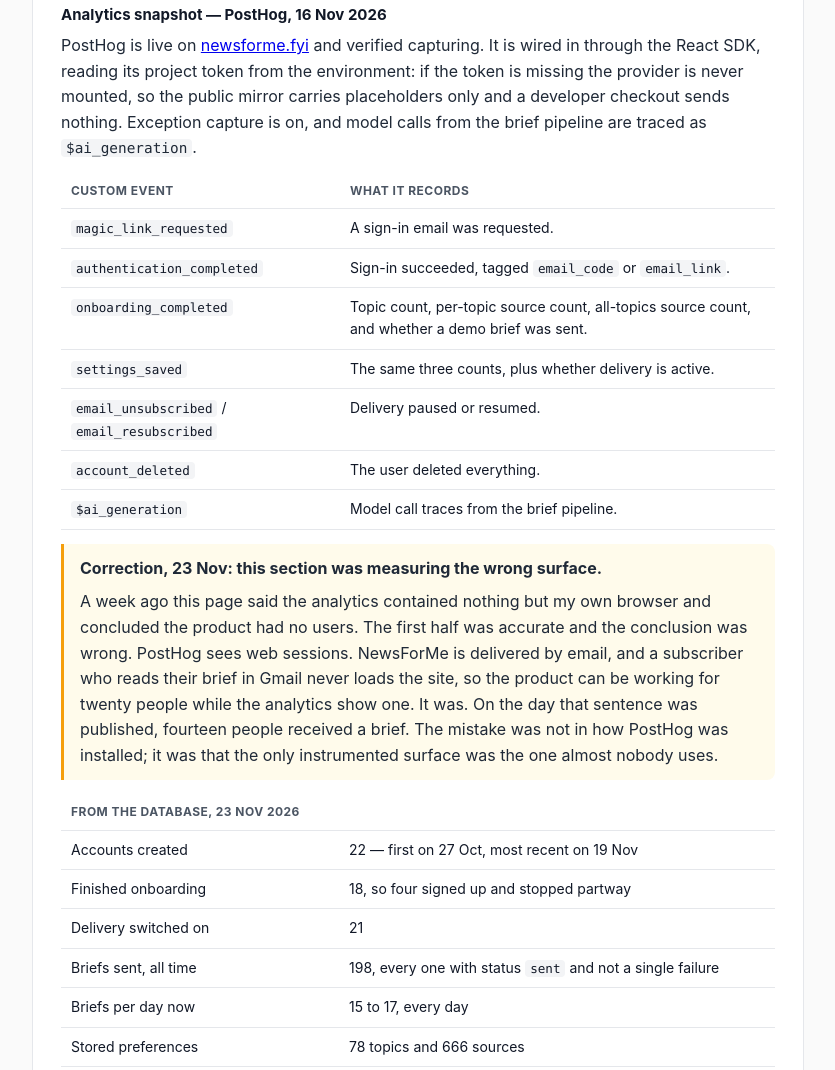
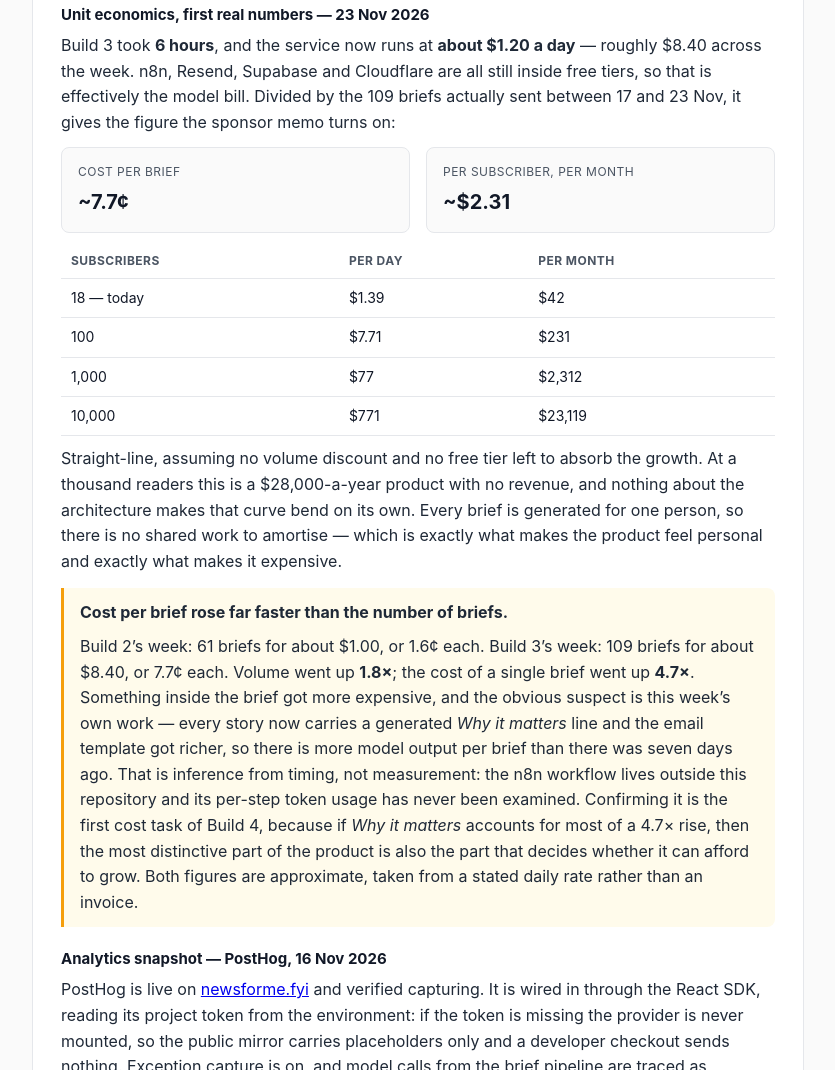
Before and after one commit to building-with-ai-f26/pm4053-NewsForMe, a plain HTML site: page docs/index.html in a window 1280 px wide. Shown: the part 6883-7953 px from the top of the page, without its empty margins (222-1057 px from the left). Drawn offline with Linux system fonts and the light colour scheme.

Commit message:
PRD: unit economics, the number the sponsor memo turns on
Build 3 took 6 hours and the service runs at about $1.20 a day.
Divided by the 109 briefs actually sent between 17 and 23 Nov, that is
7.7 cents a brief and about $2.31 per subscriber per month. Section 6
now carries that, with a straight-line table out to 10,000
subscribers: roughly $28,000 a year at a thousand readers, with no
revenue and no shared work to amortise, since every brief is
generated for one person.

The comparison is the uncomfortable part. Build 2's week was 61
briefs for about $1.00, or 1.6 cents each. Volume rose 1.8x; cost per
brief rose 4.7x. The likely cause is this week's own work, since every
story now carries a generated "Why it matters" line and the email
template got richer. That is inference from timing and is labelled as
such, because the n8n workflow sits outside this repository and its
token usage has not been measured. Confirming it is the first cost
task of Build 4.

Both figures are approximate and the page says so: they come from a
stated daily rate, not an invoice.

Co-Authored-By: Claude Opus 5 <noreply@anthropic.com>

```diff
--- a/docs/index.html
+++ b/docs/index.html
@@ -518,8 +518,8 @@
           <div class="stat-value">$0.00</div>
         </div>
         <div class="stat-box">
-          <div class="stat-label">Beta Stack Cost (to date)</div>
-          <div class="stat-value">~$1 &middot; Perplexity only</div>
+          <div class="stat-label">Running Cost</div>
+          <div class="stat-value">~$1.20/day &middot; ~7.7&cent; a brief</div>
         </div>
         <div class="stat-box">
           <div class="stat-label">User Evidence</div>
@@ -552,11 +552,66 @@
         What was true is that only I had visited the <em>website</em> &mdash; see the
         analytics correction below. So that $1.00 bought a week of roughly ten to
         fourteen briefs a day, which puts the marginal cost of a brief at somewhere
-        near a cent, not at the &ldquo;no traffic&rdquo; the sentence implied. It is
-        still too early to publish a cost per subscriber per day, because the week
-        straddled a sharp rise in signups, but the shape is now known and it is
-        cheap.
+        near a cent, not at the &ldquo;no traffic&rdquo; the sentence implied. The
+        cost per subscriber per day, which this page has owed since Build 1, is
+        published immediately below.
       </p>
+
+      <h4>Unit economics, first real numbers &mdash; 23 Nov 2026</h4>
+      <p>
+        Build 3 took <strong>6 hours</strong>, and the service now runs at
+        <strong>about $1.20 a day</strong> &mdash; roughly $8.40 across the week. n8n,
+        Resend, Supabase and Cloudflare are all still inside free tiers, so that is
+        effectively the model bill. Divided by the 109 briefs actually sent between
+        17 and 23 Nov, it gives the figure the sponsor memo turns on:
+      </p>
+      <div class="grid-2">
+        <div class="stat-box">
+          <div class="stat-label">Cost per brief</div>
+          <div class="stat-value">~7.7&cent;</div>
+        </div>
+        <div class="stat-box">
+          <div class="stat-label">Per subscriber, per month</div>
+          <div class="stat-value">~$2.31</div>
+        </div>
+      </div>
+      <table class="tbl">
+        <thead><tr><th>Subscribers</th><th>Per day</th><th>Per month</th></tr></thead>
+        <tbody>
+          <tr><td>18 &mdash; today</td><td>$1.39</td><td>$42</td></tr>
+          <tr><td>100</td><td>$7.71</td><td>$231</td></tr>
+          <tr><td>1,000</td><td>$77</td><td>$2,312</td></tr>
+          <tr><td>10,000</td><td>$771</td><td>$23,119</td></tr>
+        </tbody>
+      </table>
+      <p>
+        Straight-line, assuming no volume discount and no free tier left to absorb
+        the growth. At a thousand readers this is a $28,000-a-year product with no
+        revenue, and nothing about the architecture makes that curve bend on its own.
+        Every brief is generated for one person, so there is no shared work to amortise
+        &mdash; which is exactly what makes the product feel personal and exactly what
+        makes it expensive.
+      </p>
+      <div class="callout callout-warn">
+        <p style="margin:0 0 8px"><strong>Cost per brief rose far faster than the
+          number of briefs.</strong></p>
+        <p style="margin:0">
+          Build 2&rsquo;s week: 61 briefs for about $1.00, or 1.6&cent; each.
+          Build 3&rsquo;s week: 109 briefs for about $8.40, or 7.7&cent; each. Volume
+          went up <strong>1.8&times;</strong>; the cost of a single brief went up
+          <strong>4.7&times;</strong>. Something inside the brief got more expensive,
+          and the obvious suspect is this week&rsquo;s own work &mdash; every story
+          now carries a generated <em>Why it matters</em> line and the email template
+          got richer, so there is more model output per brief than there was seven
+          days ago. That is inference from timing, not measurement: the n8n workflow
+          lives outside this repository and its per-step token usage has never been
+          examined. Confirming it is the first cost task of Build 4, because if
+          <em>Why it matters</em> accounts for most of a 4.7&times; rise, then the
+          most distinctive part of the product is also the part that decides whether
+          it can afford to grow. Both figures are approximate, taken from a stated
+          daily rate rather than an invoice.
+        </p>
+      </div>
 
       <h4>Analytics snapshot &mdash; PostHog, 16 Nov 2026</h4>
       <p>
@@ -886,7 +941,10 @@
           <li><strong>Source truncation: still unfixed, now measured.</strong> No user
             has hit it. Widest topic is 11 sources, nothing at 12, four topics one
             source away. Details in section 6.</li>
-          <li><strong>Cost &amp; time this week:</strong> $[0.00] &middot; [0] hours</li>
+          <li><strong>Cost &amp; time this week:</strong> ~$8.40, being 7 days at
+            about $1.20 &middot; 6 hours. That works out at roughly 7.7&cent; a
+            brief, up 4.7&times; per brief on Build 2 while volume rose only
+            1.8&times;. Section 6 has the breakdown and the likely cause.</li>
         </ul>
       </div>
 
```
